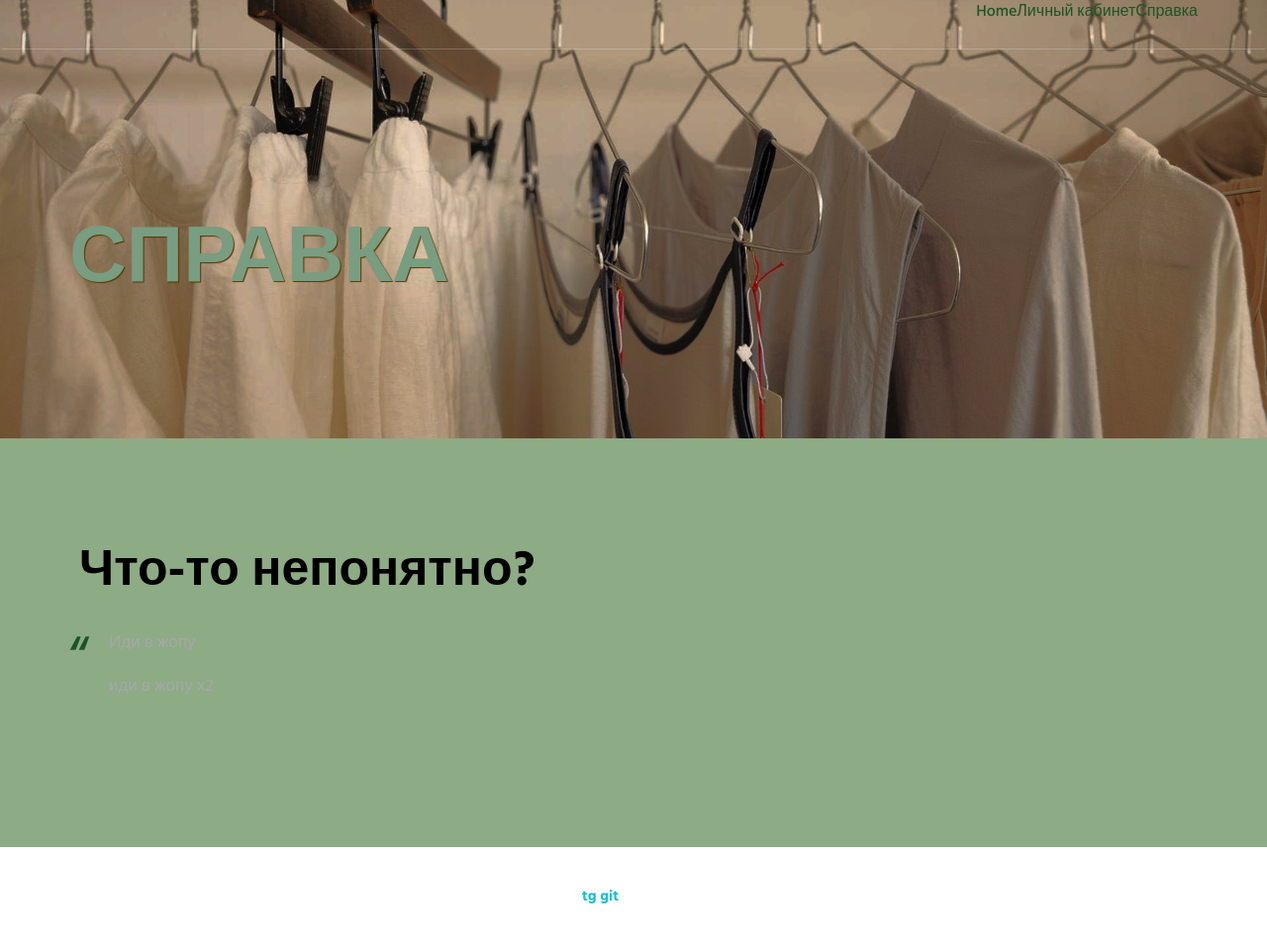
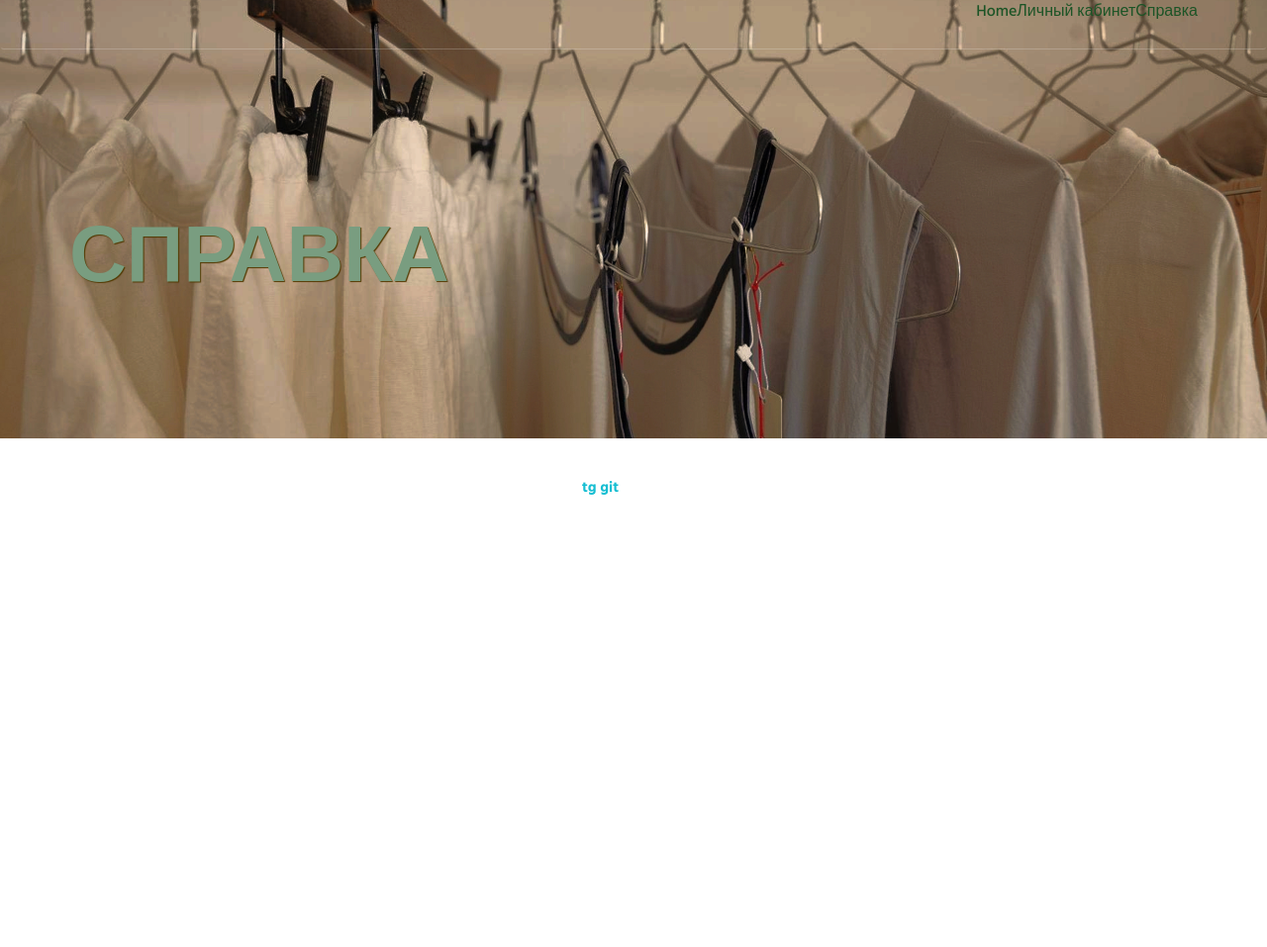
Before and after one commit to k-dash6/suit_app_final, a Django app: page /info/ in a window 1280 px wide. Shown: the whole page at 99% size. After the commit the page ends 500 px from the top, so only its background shows below. Run offline with Django 4.2, Linux system fonts and the light colour scheme; some libraries are stand-ins or nearby versions.

Commit message:
try to fix subpages

```diff
--- a/main_app/manage_ontology/static/manage_ontology/css/main.css
+++ b/main_app/manage_ontology/static/manage_ontology/css/main.css
@@ -2,10 +2,6 @@
 
 .bg-color-sky-light {
     background-color: #8dab84;
-}
-
-.sw_cont {
-    background-color: white;
 }
 
 .title {
@@ -23,18 +19,6 @@
 	font-size: 45px;
 }
 
-h2 {
-	color: #FFFFFF;
-}
-
-.margin-b-20 div{
-    color: #FFFFFF;
-}
-
 .subtitle {
     color: #8dab84;
 }
-
-.footer {
-    background-color: #FFFFFF;
-}
--- a/main_app/manage_ontology/templates/manage_ontology/info.html
+++ b/main_app/manage_ontology/templates/manage_ontology/info.html
@@ -62,48 +62,6 @@
             </div>
         </div>
 
-    <div class="bg-color-sky-light" data-auto-height="true">
-        <div class="content-lg container">
-            <div class="row">
-                <div class="col-sm-9">
-                    <h2 class="title">Что-то непонятно?</h2>
-                    <!-- Swiper Testimonials -->
-                    <div class="swiper-slider swiper-testimonials">
-                        <!-- Swiper Wrapper -->
-                        <div class="swiper-wrapper">
-                            <div class="swiper-slide">
-                                <blockquote class="blockquote">
-                                    <div class="margin-b-20">
-                                        Иди в жопу
-                                    </div>
-                                    <div class="margin-b-20">
-                                        иди в жопу х2
-                                    </div>
-                                </blockquote>
-                            </div>
-                            <div class="swiper-slide">
-                                <blockquote class="blockquote">
-                                    <div class="margin-b-20">
-                                        Иди в жопу
-                                    </div>
-                                    <div class="margin-b-20">
-                                        Иди в жопу
-                                    </div>
-                                </blockquote>
-                            </div>
-                        </div>
-                        </div>
-                        <!-- End Swiper Wrapper -->
-
-                        <!-- Pagination -->
-                        <div class="swiper-testimonials-pagination"></div>
-                    </div>
-                    <!-- End Swiper Testimonials -->
-                </div>
-            </div>
-            <!--// end row -->
-        </div>
-
 
         <!--========== FOOTER ==========-->
         <footer class="footer">
```
